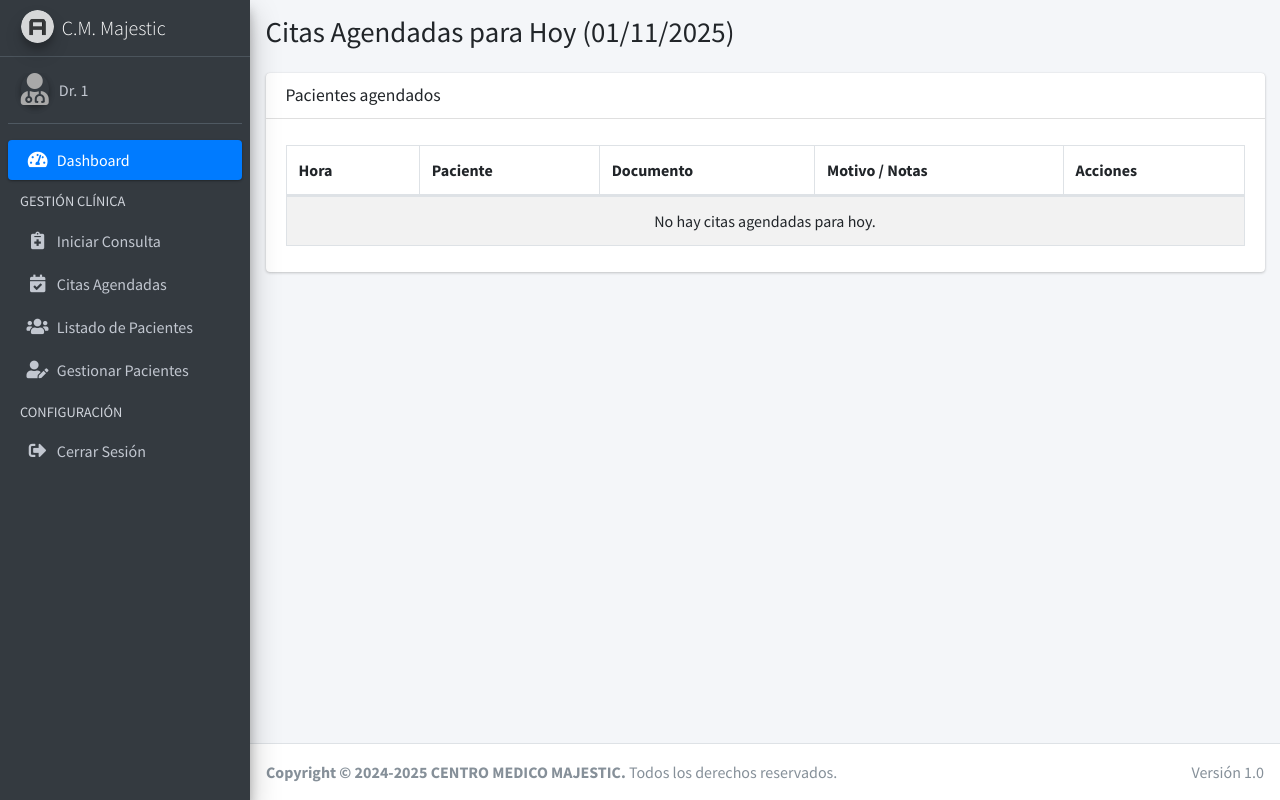
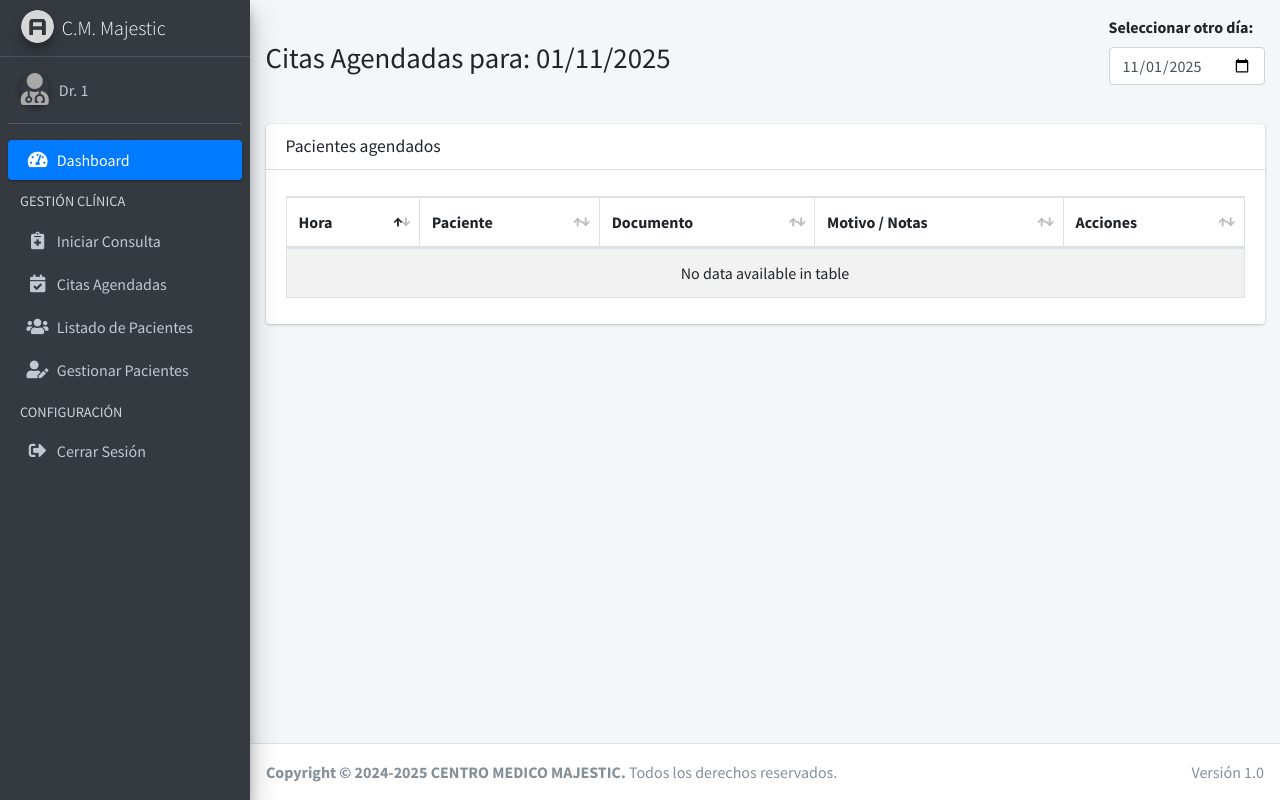
Before and after one commit to jd-kalde87/historia_clinica, a PHP site: page /clinical_system/views/citas_agendadas.php in a window 1280 px wide. Run offline with PHP 8.4, Linux system fonts and the light colour scheme; the visitor is signed in with stand-in values (Sample User, id 1); tables that the repository leaves empty or names only in its code hold one stand-in row (values such as "Sample post"); some libraries are stand-ins or nearby versions.

Commit message:
Carga inicial del proyecto

```diff
--- a/views/citas_agendadas.php
+++ b/views/citas_agendadas.php
@@ -3,31 +3,35 @@ require_once 'includes/header.php';
 require_once 'includes/sidebar.php'; // Usamos el sidebar del médico
 require_once '../core/db_connection.php';
 
+// 1. Determinar la fecha a consultar
+$fecha_seleccionada = date('Y-m-d'); // Por defecto, es hoy
+if (isset($_GET['fecha']) && !empty($_GET['fecha'])) {
+    $fecha_seleccionada = $_GET['fecha'];
+}
+$fecha_formateada_titulo = date("d/m/Y", strtotime($fecha_seleccionada));
+
 $conexion = conectarDB();
-$id_medico_logueado = $_SESSION['id_usuario']; // Obtenemos el ID del médico de la sesión
+$id_medico_logueado = $_SESSION['id_usuario'];
 
-// Consulta para traer las citas de HOY asignadas a ESTE médico
+// 2. Consulta SQL (sin cambios)
 $sql = "SELECT
-            c.hora_cita,
-            p.nombre,
-            p.apellido,
-            p.numero_documento,
-            c.notas_secretaria
+            c.id_cita, c.hora_cita, p.nombre, p.apellido,
+            p.numero_documento, c.notas_secretaria
         FROM citas c
         JOIN pacientes p ON c.paciente_documento = p.numero_documento
         WHERE c.id_medico_asignado = ?
-          AND c.fecha_cita = CURDATE()
+          AND c.fecha_cita = ?
           AND c.estado_cita IN ('Agendada', 'Confirmada')
         ORDER BY c.hora_cita ASC";
 
 $stmt = $conexion->prepare($sql);
-$stmt->bind_param("i", $id_medico_logueado);
+$stmt->bind_param("is", $id_medico_logueado, $fecha_seleccionada);
 $stmt->execute();
 $resultado = $stmt->get_result();
-$citas_hoy = [];
+$citas_dia = [];
 if ($resultado) {
     while($fila = $resultado->fetch_assoc()) {
-        $citas_hoy[] = $fila;
+        $citas_dia[] = $fila;
     }
 }
 $stmt->close();
@@ -37,9 +41,15 @@ $conexion->close();
 <div class="content-wrapper">
     <div class="content-header">
         <div class="container-fluid">
-            <div class="row mb-2">
+            <div class="row mb-2 align-items-center">
                 <div class="col-sm-6">
-                    <h1 class="m-0">Citas Agendadas para Hoy (<?php echo date('d/m/Y'); ?>)</h1>
+                    <h1 class="m-0">Citas Agendadas para: <?php echo $fecha_formateada_titulo; ?></h1>
+                </div>
+                <div class="col-sm-6">
+                    <div class="form-group float-sm-right">
+                        <label for="selector_fecha_citas">Seleccionar otro día:</label>
+                        <input type="date" id="selector_fecha_citas" class="form-control" value="<?php echo htmlspecialchars($fecha_seleccionada); ?>">
+                    </div>
                 </div>
             </div>
         </div>
@@ -63,25 +73,25 @@ $conexion->close();
                             </tr>
                         </thead>
                         <tbody>
-                            <?php if (empty($citas_hoy)): ?>
-                                <tr>
-                                    <td colspan="5" class="text-center">No hay citas agendadas para hoy.</td>
-                                </tr>
-                            <?php else: ?>
-                                <?php foreach ($citas_hoy as $cita): ?>
+                            <?php
+                            // Ya no usamos un 'if (empty(...))' aquí.
+                            // Simplemente recorremos el array $citas_dia.
+                            // Si está vacío, el bucle no se ejecuta y el <tbody> queda vacío.
+                            // DataTables manejará esto automáticamente.
+                            foreach ($citas_dia as $cita):
+                            ?>
                                 <tr>
                                     <td><?php echo date("h:i A", strtotime($cita['hora_cita'])); ?></td>
                                     <td><?php echo htmlspecialchars($cita['nombre'] . ' ' . $cita['apellido']); ?></td>
                                     <td><?php echo htmlspecialchars($cita['numero_documento']); ?></td>
                                     <td><?php echo htmlspecialchars($cita['notas_secretaria']); ?></td>
                                     <td>
-                                            <a href="nueva_historia.php?documento=<?php echo htmlspecialchars($cita['numero_documento']); ?>" class="btn btn-sm btn-primary">
+                                        <a href="nueva_historia.php?documento=<?php echo htmlspecialchars($cita['numero_documento']); ?>&id_cita=<?php echo $cita['id_cita']; ?>" class="btn btn-sm btn-primary">
                                             <i class="fas fa-play-circle"></i> Iniciar Consulta
                                         </a>
                                     </td>
                                 </tr>
                             <?php endforeach; ?>
-                            <?php endif; ?>
                         </tbody>
                         </table>
                 </div>
@@ -98,10 +108,18 @@ $conexion->close();
       "responsive": true,
       "lengthChange": false,
       "autoWidth": false,
-      "searching": false, // Desactivamos la búsqueda ya que son pocas citas
-      "paging": false,    // Desactivamos la paginación
-      "info": false,      // Desactivamos la información de "mostrando X de Y"
+      "searching": false,
+      "paging": false,
+      "info": false,
       "language": { "url": "../assets/adminlte/plugins/datatables/i18n/Spanish.json" }
+    });
+
+    // Esta lógica para recargar la página está correcta
+    $('#selector_fecha_citas').on('change', function() {
+        var nuevaFecha = $(this).val();
+        if (nuevaFecha) {
+            window.location.href = 'citas_agendadas.php?fecha=' + nuevaFecha;
+        }
     });
   });
 </script>
```
Also changed, not shown: controllers/historia_controller.php (+19 -5 lines), views/nueva_historia.php (+7 -1 lines). Lines whose indentation alone changed are shown as unchanged.
